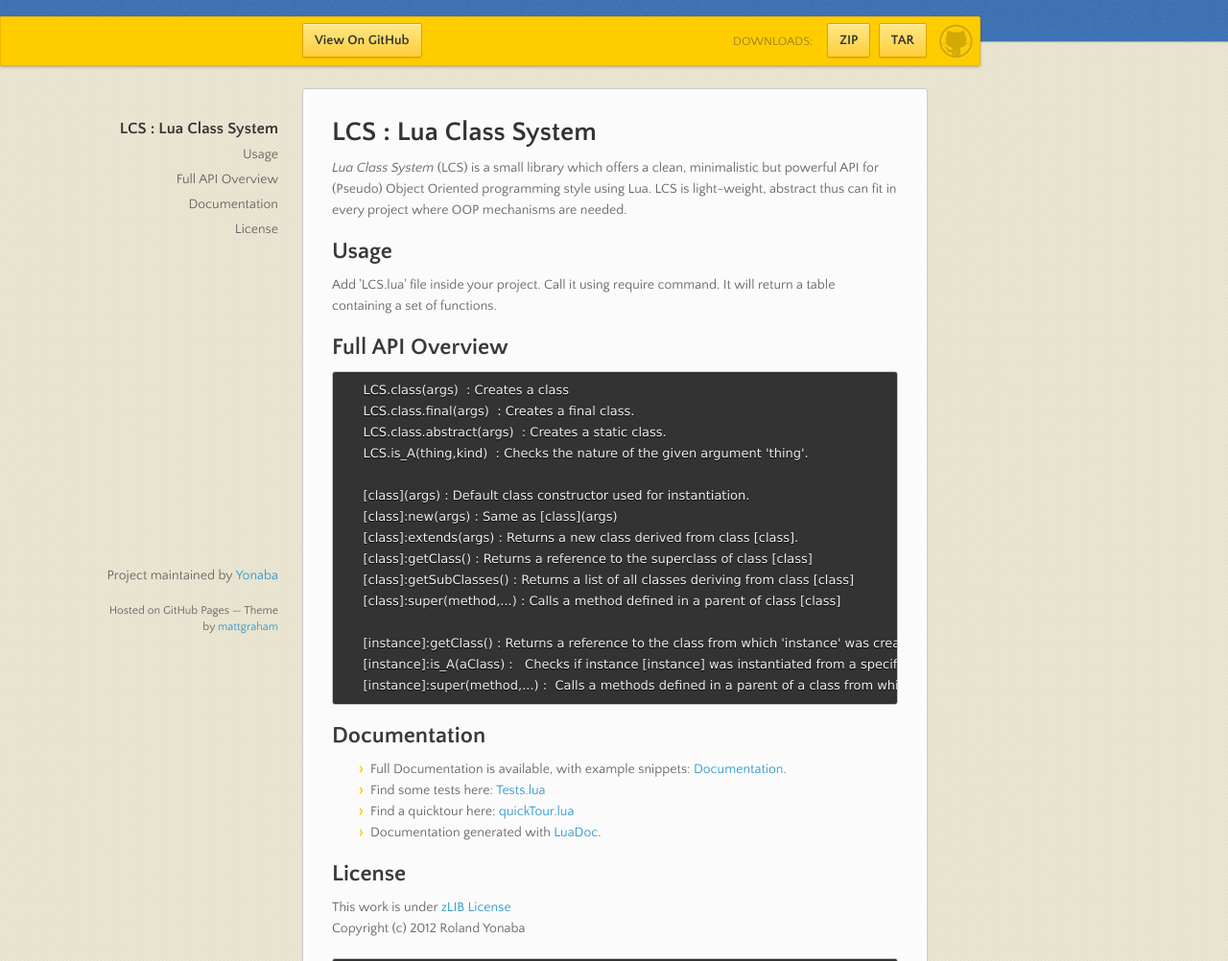
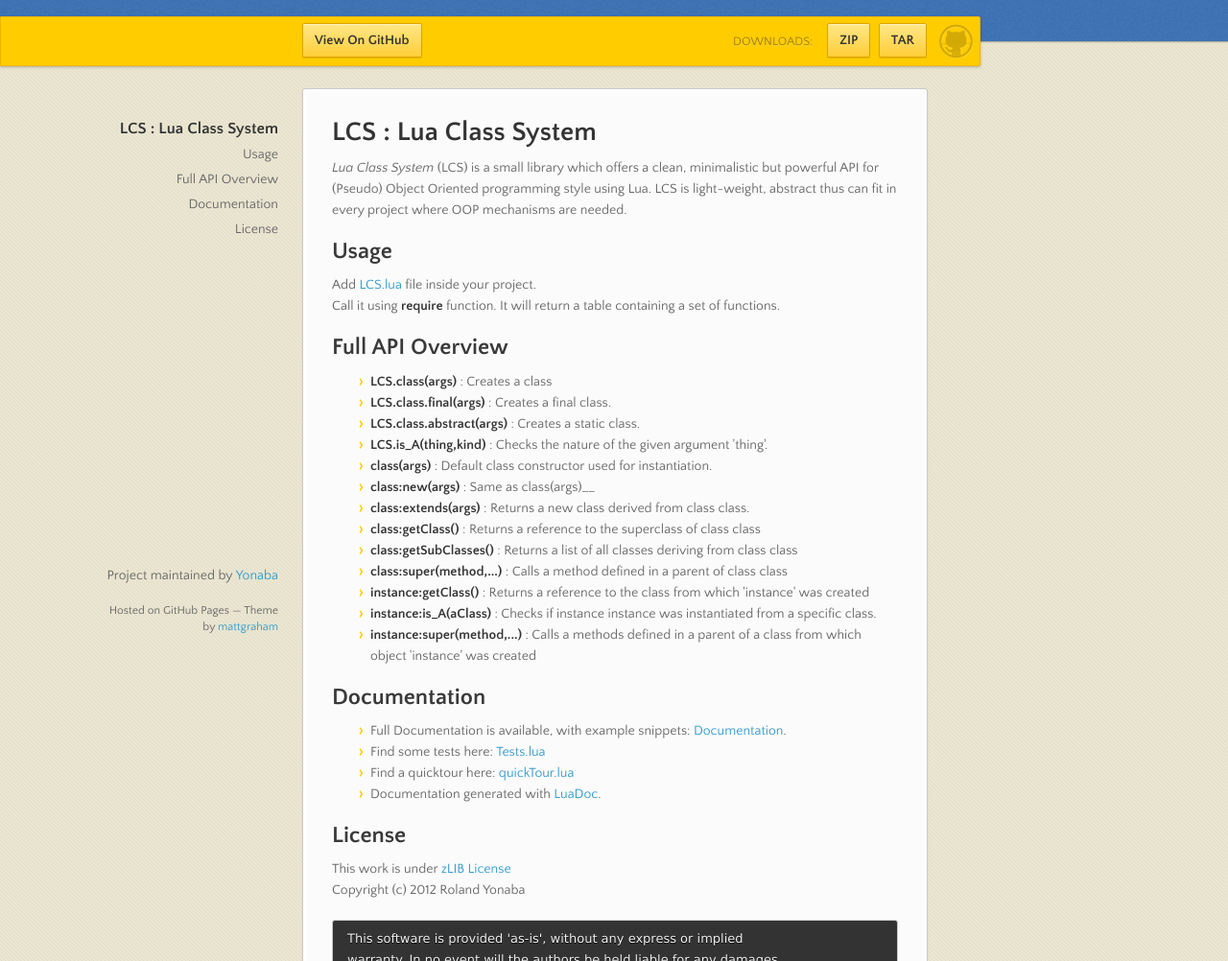
Before and after one commit to Yonaba/Lua-Class-System, a plain HTML site: page index.html in a window 1280 px wide. Shown: the part 98-1100 px from the top of the page at 96% size. Drawn offline with nearby package versions, Linux system fonts and the light colour scheme.

```diff
--- a/index.html
+++ b/index.html
@@ -46,33 +46,43 @@ LCS is light-weight, abstract thus can fit in every project where OOP mechanisms
 
 <h2>Usage</h2>
 
-<p>Add 'LCS.lua' file inside your project.
-Call it using require command.
+<p>Add <a href="https://github.com/Yonaba/Lua-Class-System/blob/master/LCS.lua">LCS.lua</a> file inside your project.<br>
+Call it using <strong>require</strong> function.
 It will return a table containing a set of functions.</p>
 
 <h2>Full API Overview</h2>
 
-<pre><code>    LCS.class(args)  : Creates a class
-    LCS.class.final(args)  : Creates a final class.
-    LCS.class.abstract(args)  : Creates a static class.
-    LCS.is_A(thing,kind)  : Checks the nature of the given argument 'thing'.
-
-    [class](args) : Default class constructor used for instantiation.
-    [class]:new(args) : Same as [class](args)
-    [class]:extends(args) : Returns a new class derived from class [class].
-    [class]:getClass() : Returns a reference to the superclass of class [class]
-    [class]:getSubClasses() : Returns a list of all classes deriving from class [class]
-    [class]:super(method,...) : Calls a method defined in a parent of class [class]
-
-    [instance]:getClass() : Returns a reference to the class from which 'instance' was created
-    [instance]:is_A(aClass) :   Checks if instance [instance] was instantiated from a specific class.
-    [instance]:super(method,...) :  Calls a methods defined in a parent of a class from which object 'instance' was created
-</code></pre>
-
-<h2>Documentation</h2>
+<ul>
+<li>
+<strong>LCS.class(args)</strong>  : Creates a class</li>
+<li>
+<strong>LCS.class.final(args)</strong>  : Creates a final class.</li>
+<li>
+<strong>LCS.class.abstract(args)</strong>  : Creates a static class.</li>
+<li>
+<strong>LCS.is_A(thing,kind)</strong>  : Checks the nature of the given argument 'thing'.</li>
+<li>
+<strong>class(args)</strong> : Default class constructor used for instantiation.</li>
+<li>
+<strong>class:new(args)</strong> : Same as class(args)__</li>
+<li>
+<strong>class:extends(args)</strong> : Returns a new class derived from class class.</li>
+<li>
+<strong>class:getClass()</strong> : Returns a reference to the superclass of class class </li>
+<li>
+<strong>class:getSubClasses()</strong> : Returns a list of all classes deriving from class class </li>
+<li>
+<strong>class:super(method,...)</strong> : Calls a method defined in a parent of class class</li>
+<li>
+<strong>instance:getClass()</strong> : Returns a reference to the class from which 'instance' was created</li>
+<li>
+<strong>instance:is_A(aClass)</strong> : Checks if instance instance was instantiated from a specific class.</li>
+<li>
+<strong>instance:super(method,...)</strong> : Calls a methods defined in a parent of a class from which object 'instance' was created </li>
+</ul><h2>Documentation</h2>
 
 <ul>
-<li>Full Documentation is available, with example snippets: <a href="https://github.com/Yonaba/Lua-Class-System/downloads">Documentation</a>.</li>
+<li>Full Documentation is available, with example snippets: <a href="https://github.com/Yonaba/Lua-Class-System/tree/master/docs">Documentation</a>.</li>
 <li>Find some tests here: <a href="https://github.com/Yonaba/Lua-Class-System/blob/master/tests.lua">Tests.lua</a>
 </li>
 <li>Find a quicktour here: <a href="https://github.com/Yonaba/Lua-Class-System/blob/master/quickTour.lua">quickTour.lua</a>
```
Also changed, not shown: params.json (+1 -1 lines).
